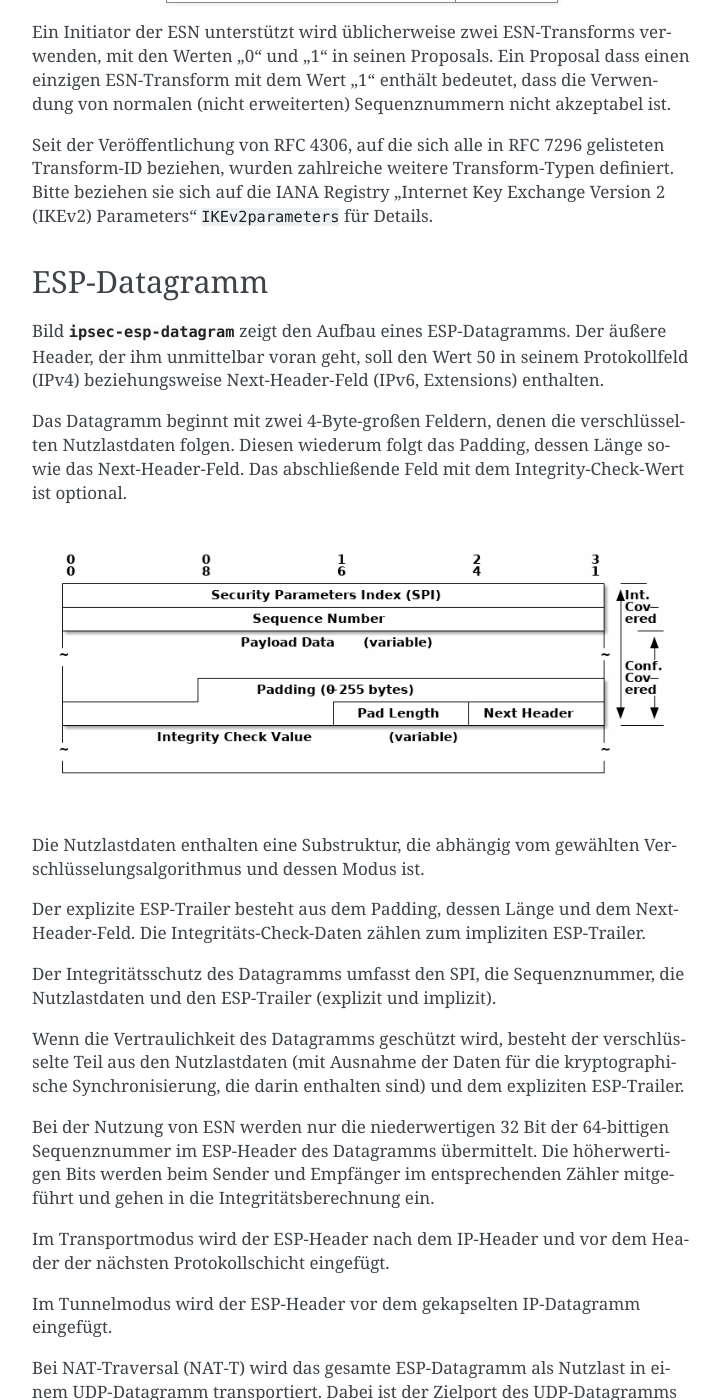
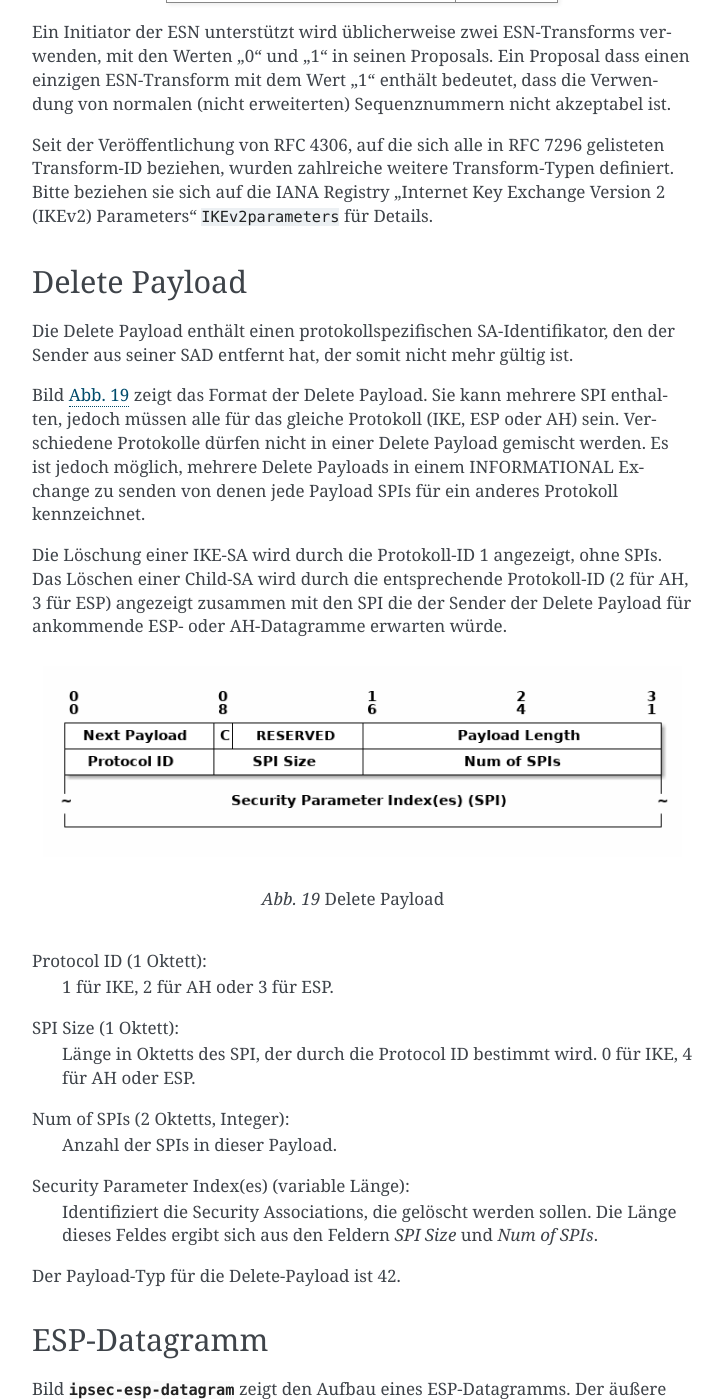
Before and after one commit to matwei-books/Fehlersuche-bei-IPsec-VPN-mit-IKEv2, a Sphinx documentation site: the page built from source/anhang/datagram-header.rst, in a window 1280 px wide and 1400 px high, scrolled down 10699 px. Shown: the whole window, without its empty margins (388-1111 px from the left). Built offline with Sphinx 7.4.7, drawn with Linux system fonts in a browser that asks for light colours; cross-references to code outside the pages are shown as plain code.

Commit message:
Delete Payload beschrieben

```diff
--- a/source/anhang/datagram-header.rst
+++ b/source/anhang/datagram-header.rst
@@ -436,6 +436,52 @@ Transform-Typen definiert. Bitte beziehen sie sich auf die IANA Registry
 "Internet Key Exchange Version 2 (IKEv2) Parameters"
 :cite:`IKEv2parameters` für Details.
 
+.. index:: ! Delete Payload
+
+Delete Payload
+--------------
+
+Die Delete Payload enthält einen protokollspezifischen SA-Identifikator,
+den der Sender aus seiner SAD entfernt hat, der somit nicht mehr gültig
+ist.
+
+Bild :numref:`ipsec-ike-datagram-delete-payload` zeigt das Format der
+Delete Payload. Sie kann mehrere SPI enthalten, jedoch müssen alle für
+das gleiche Protokoll (IKE, ESP oder AH) sein. Verschiedene Protokolle
+dürfen nicht in einer Delete Payload gemischt werden. Es ist jedoch
+möglich, mehrere Delete Payloads in einem INFORMATIONAL Exchange zu
+senden von denen jede Payload SPIs für ein anderes Protokoll
+kennzeichnet.
+
+Die Löschung einer IKE-SA wird durch die Protokoll-ID 1 angezeigt, ohne
+SPIs. Das Löschen einer Child-SA wird durch die entsprechende
+Protokoll-ID (2 für AH, 3 für ESP) angezeigt zusammen mit den SPI die
+der Sender der Delete Payload für ankommende ESP- oder AH-Datagramme
+erwarten würde.
+
+.. figure:: /images/ipsec-ike-datagram-delete-payload.png
+   :alt: Delete Payload aus RFC 7269, Abschnitt 3.11
+   :name: ipsec-ike-datagram-delete-payload
+
+   Delete Payload
+
+Protocol ID (1 Oktett):
+  1 für IKE, 2 für AH oder 3 für ESP.
+
+SPI Size (1 Oktett):
+  Länge in Oktetts des SPI, der durch die Protocol ID bestimmt wird. 0
+  für IKE, 4 für AH oder ESP.
+
+Num of SPIs (2 Oktetts, Integer):
+  Anzahl der SPIs in dieser Payload.
+
+Security Parameter Index(es) (variable Länge):
+  Identifiziert die Security Associations, die gelöscht werden sollen.
+  Die Länge dieses Feldes ergibt sich aus den Feldern *SPI Size* und
+  *Num of SPIs*.
+
+Der Payload-Typ für die Delete-Payload ist 42.
+
 ESP-Datagramm
 -------------
 
```
Also changed, not shown: source/images/ipsec-ike-datagram-delete-payload.png (added), 2 other files.
